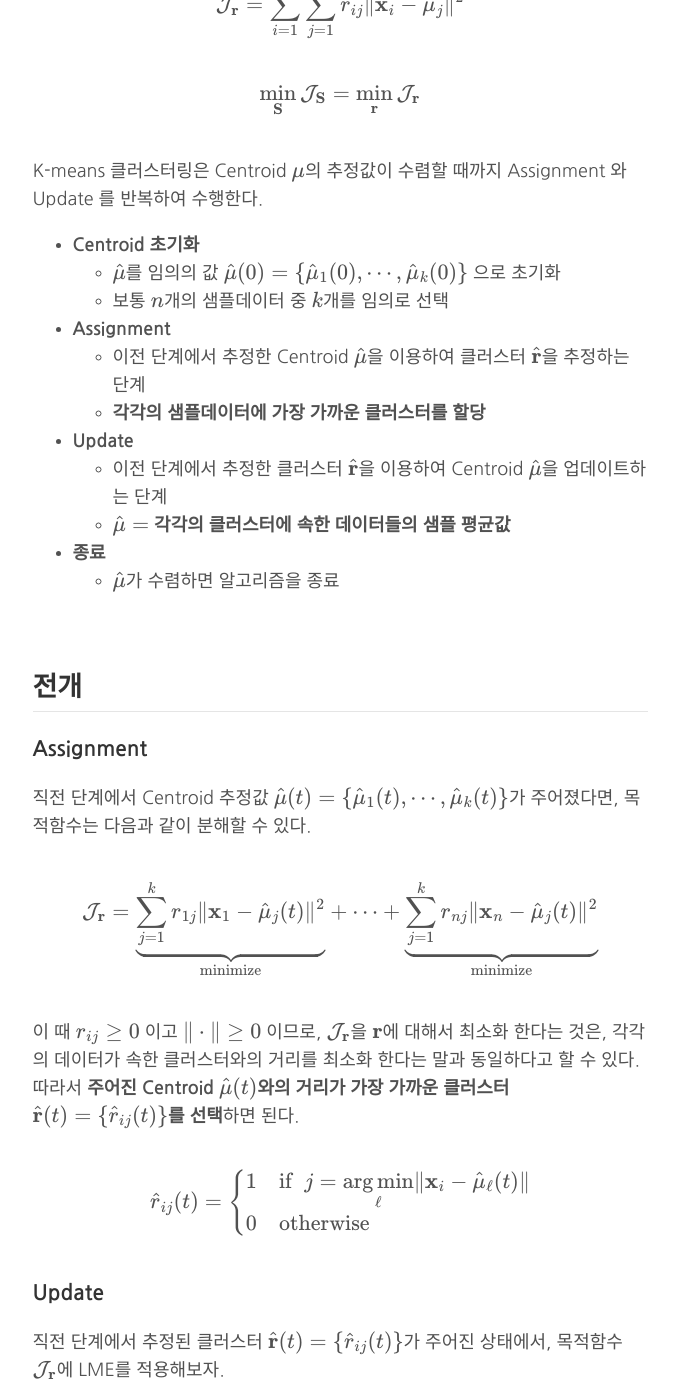
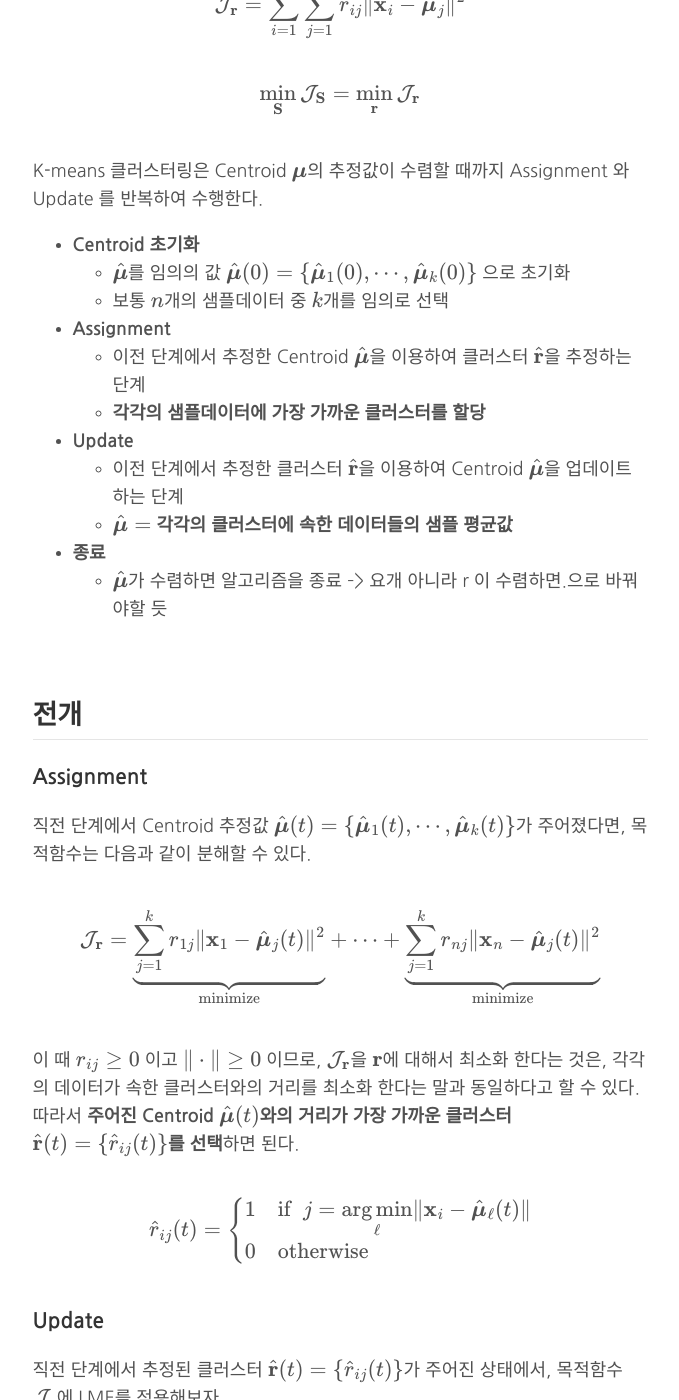
Before and after one commit to gem763/gem763.github.io, a Jekyll site: the page built from K-means-clustering.md, in a window 1280 px wide and 1400 px high, scrolled down 1899 px. Shown: the whole window, without its empty margins (300-979 px from the left). Built offline with Jekyll 4.4.1, drawn with Linux system fonts in a browser that asks for light colours; our own code applies the rules of GitHub Pages for plain Markdown files; formulas are drawn with MathJax 3; some of the changed text lies outside the part shown.

Commit message:
Uploaded by https://stackedit.io/

```diff
--- a/K-means-clustering.md
+++ b/K-means-clustering.md
@@ -5,30 +5,31 @@
 
 ## 개요
 
-<span><script type="math/tex">n</script></span>개의 입력데이터 <span><script type="math/tex">\mathbf{X} = (\mathbf{x}_1 \cdots \mathbf{x}_n)</script></span>를 <span><script type="math/tex">k</script></span> (<span><script type="math/tex">< n</script></span>)개의 클러스터 <span><script type="math/tex">\mathbf{S} = \{ S_1, \cdots, S_k \}</script></span>에 배정하려고 한다. 이때 클러스터의 갯수 <span><script type="math/tex">k</script></span>는 미리 정해져 있다고 가정한다.
+<span><script type="math/tex">n</script></span>개의 입력데이터 <span><script type="math/tex">\mathbf{X} = (\mathbf{x}_1 \cdots \mathbf{x}_n)</script></span>를 <span><script type="math/tex">k</script></span> (<span><script type="math/tex">\le n</script></span>)개의 클러스터 <span><script type="math/tex">\mathbf{S} = \{ S_1, \cdots, S_k \}</script></span>에 배정하려고 한다. 이때 클러스터의 갯수 <span><script type="math/tex">k</script></span>는 미리 정해져 있다고 가정한다.
 
 이 문제를 모델링 해보자. 우선 임의의 클러스터 <span><script type="math/tex">\mathbf{S}</script></span>에 대해서, 클러스터 <span><script type="math/tex">j</script></span>의 왜곡도(Distortion) <span><script type="math/tex">\mathcal{D}_j</script></span>를 다음과 같이 정의하고,
 
 <div class="math"><script type="math/tex; mode=display">
-\mathcal{D}_j \equiv \sum_{\mathbf{x} \in S_j} \Vert \mathbf{x} - \mathbf{\mu}_j \Vert^2
+\mathcal{D}_j \equiv \sum_{\mathbf{x} \in S_j} \Vert \mathbf{x} - \boldsymbol{\mu}_j \Vert^2
 </script></div>
 
 목적함수(Objective function) <span><script type="math/tex">\mathcal{J}_\mathbf{S}</script></span>를 이 왜곡도들의 합으로 설정하자.
 
 <div class="math"><script type="math/tex; mode=display">
-\mathcal{J}_\mathbf{S} = \sum_{j=1}^k \mathcal{D}_j = \sum^k_{j=1} \sum_{\mathbf{x} \in S_j} \Vert \mathbf{x} - \mathbf{\mu}_j \Vert^2
+\mathcal{J}_\mathbf{S} = \sum_{j=1}^k \mathcal{D}_j = \sum^k_{j=1} \sum_{\mathbf{x} \in S_j} \Vert \mathbf{x} - \boldsymbol{\mu}_j \Vert^2
 </script></div>
 
 
-여기서 <span><script type="math/tex">\mathbf{\mu} = \{ \mathbf{\mu}_1, \cdots, \mathbf{\mu}_k \}</script></span>는 각 클러스터의 **Centroid**(중심점)을 의미한다. 즉 왜곡도는 각 클러스터에 속한 데이터들이 해당 Centroid로부터 얼마나 떨어져 있는지를 나타내는 지표이다.
+여기서 <span><script type="math/tex">\boldsymbol{\mu} = \{ \boldsymbol{\mu}_1, \cdots, \boldsymbol{\mu}_k \}</script></span>는 각 클러스터의 **Centroid**(중심점)을 의미한다. 즉 왜곡도는 각 클러스터에 속한 데이터들이 해당 Centroid로부터 얼마나 떨어져 있는지를 나타내는 지표이다.
 
 
 **K-means clustering**은 총 왜곡도를 최소화하는 클러스터 <span><script type="math/tex">\mathbf{S}</script></span>를 찾는 최적화 알고리즘이다. 즉,
+
 <div class="math"><script type="math/tex; mode=display">
-\hat{\mathbf{S}} = \underset{\mathbf{S}}{\arg \min} ~\mathcal{J}_\mathbf{S} = \underset{\mathbf{S}}{\arg \min} \sum^k_{j=1} \sum_{\mathbf{x} \in S_j} \Vert \mathbf{x} - \mathbf{\mu}_j \Vert^2
+\hat{\mathbf{S}} = \underset{\mathbf{S}}{\arg \min} ~\mathcal{J}_\mathbf{S} = \underset{\mathbf{S}}{\arg \min} \sum^k_{j=1} \sum_{\mathbf{x} \in S_j} \Vert \mathbf{x} - \boldsymbol{\mu}_j \Vert^2
 </script></div>
 
-이 문제는 대수적으로 명쾌하게 풀리지 않는다. 위의 목적함수를 최소화하는 클러스터 <span><script type="math/tex">\mathbf{S}</script></span>를 추정하기 위해서는 우선 Centroid <span><script type="math/tex">\mathbf{\mu}</script></span>에 대한 정보를 알고 있어야 하는데, 이 값들은 클러스터 <span><script type="math/tex">\mathbf{S}</script></span>가 정해져 있어야 알 수 있는 값들이기 때문이다. 따라서 K-means clustering은 수치적인 접근방법을 쓴다. 반복적인(iterative) 절차를 통해 <span><script type="math/tex">\mathbf{S}</script></span>와 <span><script type="math/tex">\mathbf{\mu}</script></span>를 번갈아가며 추정하는 과정에서 최적 클러스터 <span><script type="math/tex">\hat{\mathbf{S}}</script></span>로 수렴해 나간다.
+이 문제는 대수적으로 명쾌하게 풀리지 않는다. 위의 목적함수를 최소화하는 클러스터 <span><script type="math/tex">\mathbf{S}</script></span>를 추정하기 위해서는 우선 Centroid <span><script type="math/tex">\boldsymbol{\mu}</script></span>에 대한 정보를 알고 있어야 하는데, 이 값들은 클러스터 <span><script type="math/tex">\mathbf{S}</script></span>가 정해져 있어야 알 수 있는 값들이기 때문이다. 따라서 K-means clustering은 수치적인 접근방법을 쓴다. 반복적인(iterative) 절차를 통해 <span><script type="math/tex">\mathbf{S}</script></span>와 <span><script type="math/tex">\boldsymbol{\mu}</script></span>를 번갈아가며 추정하는 과정에서 최적 클러스터 <span><script type="math/tex">\hat{\mathbf{S}}</script></span>로 수렴해 나간다.
 
 
 <br/>
@@ -38,11 +39,11 @@
 K-means clustering 문제의 수치적인 접근을 위해, 위에서 정의된 왜곡도 <span><script type="math/tex">\mathcal{D}_j</script></span>를 다음과 같이 풀어쓴다.
 
 <div class="math"><script type="math/tex; mode=display">
-\mathcal{D}_j = \sum_{\mathbf{x} \in S_j} \Vert \mathbf{x} - \boldsymbol{\mu}_j \Vert^2 = \sum^n_{i=1} r_{ij} \Vert \mathbf{x}_i - \mathbf{\mu}_j \Vert^2
+\mathcal{D}_j = \sum_{\mathbf{x} \in S_j} \Vert \mathbf{x} - \boldsymbol{\mu}_j \Vert^2 = \sum^n_{i=1} r_{ij} \Vert \mathbf{x}_i - \boldsymbol{\mu}_j \Vert^2
 </script></div>
 
 
-여기서 <span><script type="math/tex">\mathbf{r} = \{ r_{ij} \}</script></span>는 각 데이터가 어떤 클러스터에 속해있는 지를 나타내주는 이산변수(Discrete variable) <span><script type="math/tex">r_{ij}</script></span>들의 집합으로서, 다음과 같이 정의된다.
+여기서 <span><script type="math/tex">\mathbf{r} = \{ r_{ij} \}</script></span>는 각 데이터가 어떤 클러스터에 속해있는 지를 나타내주는 이산변수(Discrete variable) <span><script type="math/tex">r_{ij}</script></span>들의 집합이며, 다음과 같이 정의된다.
 
 <div class="math"><script type="math/tex; mode=display">
 r_{ij} \equiv
@@ -55,29 +56,29 @@
 앞으로 <span><script type="math/tex">\mathbf{r}</script></span>을 클러스터라고 부를 것이다. 이제 알고리즘의 목적함수는 다음과 같이 <span><script type="math/tex">\mathcal{J}_\mathbf{r}</script></span>로 변경되며, 원래의 클러스터링 문제는 결국 최적의 클러스터 <span><script type="math/tex">\mathbf{r}</script></span>을 찾는 문제로 귀결된다.
 
 <div class="math"><script type="math/tex; mode=display">
-\mathcal{J}_\mathbf{r} = \sum^n_{i=1} \sum^k_{j=1} r_{ij} \Vert \mathbf{x}_i - \mathbf{\mu}_j \Vert^2
+\mathcal{J}_\mathbf{r} = \sum^n_{i=1} \sum^k_{j=1} r_{ij} \Vert \mathbf{x}_i - \boldsymbol{\mu}_j \Vert^2
 </script></div>
 
 <div class="math"><script type="math/tex; mode=display">
 \min_{\mathbf{S}} \mathcal{J}_\mathbf{S} = \min_{\mathbf{r}} \mathcal{J}_\mathbf{r}
 </script></div>
 
-K-means 클러스터링은 Centroid <span><script type="math/tex">\mathbf{\mu}</script></span>의 추정값이 수렴할 때까지 Assignment 와 Update 를 반복하여 수행한다.
+K-means 클러스터링은 Centroid <span><script type="math/tex">\boldsymbol{\mu}</script></span>의 추정값이 수렴할 때까지 Assignment 와 Update 를 반복하여 수행한다.
 
 * **Centroid 초기화**
-    * <span><script type="math/tex">\hat{\mathbf{\mu}}</script></span>를 임의의 값 <span><script type="math/tex">\hat{\mathbf{\mu}}(0) = \{ \hat{\mathbf{\mu}}_1(0), \cdots, \hat{\mathbf{\mu}}_k(0) \}</script></span> 으로 초기화
+    * <span><script type="math/tex">\hat{\boldsymbol{\mu}}</script></span>를 임의의 값 <span><script type="math/tex">\hat{\boldsymbol{\mu}}(0) = \{ \hat{\boldsymbol{\mu}}_1(0), \cdots, \hat{\boldsymbol{\mu}}_k(0) \}</script></span> 으로 초기화
     * 보통 <span><script type="math/tex">n</script></span>개의 샘플데이터 중 <span><script type="math/tex">k</script></span>개를 임의로 선택
 
 * **Assignment**
-    * 이전 단계에서 추정한 Centroid <span><script type="math/tex">\hat{\mathbf{\mu}}</script></span>을 이용하여 클러스터 <span><script type="math/tex">\hat{\mathbf{r}}</script></span>을 추정하는 단계
+    * 이전 단계에서 추정한 Centroid <span><script type="math/tex">\hat{\boldsymbol{\mu}}</script></span>을 이용하여 클러스터 <span><script type="math/tex">\hat{\mathbf{r}}</script></span>을 추정하는 단계
     * **각각의 샘플데이터에 가장 가까운 클러스터를 할당**
 
 * **Update**
-    * 이전 단계에서 추정한 클러스터 <span><script type="math/tex">\hat{\mathbf{r}}</script></span>을 이용하여 Centroid <span><script type="math/tex">\hat{\mathbf{\mu}}</script></span>을 업데이트하는 단계
-    * **<span><script type="math/tex">\hat{\mathbf{\mu}} =</script></span> 각각의 클러스터에 속한 데이터들의 샘플 평균값**
+    * 이전 단계에서 추정한 클러스터 <span><script type="math/tex">\hat{\mathbf{r}}</script></span>을 이용하여 Centroid <span><script type="math/tex">\hat{\boldsymbol{\mu}}</script></span>을 업데이트하는 단계
+    * **<span><script type="math/tex">\hat{\boldsymbol{\mu}} =</script></span> 각각의 클러스터에 속한 데이터들의 샘플 평균값**
 
 * **종료**
-    * <span><script type="math/tex">\hat{\mathbf{\mu}}</script></span>가 수렴하면 알고리즘을 종료
+    * <span><script type="math/tex">\hat{\boldsymbol{\mu}}</script></span>가 수렴하면 알고리즘을 종료 --> 요개 아니라 r 이 수렴하면.으로 바꿔야할 듯
 
 
 
@@ -87,18 +88,18 @@
 
 ### Assignment
 
-직전 단계에서 Centroid 추정값 <span><script type="math/tex">\hat{\mathbf{\mu}}(t) = \{ \hat{\mathbf{\mu}}_1 (t), \cdots, \hat{\mathbf{\mu}}_k (t) \}</script></span>가 주어졌다면, 목적함수는 다음과 같이 분해할 수 있다.
+직전 단계에서 Centroid 추정값 <span><script type="math/tex">\hat{\boldsymbol{\mu}}(t) = \{ \hat{\boldsymbol{\mu}}_1 (t), \cdots, \hat{\boldsymbol{\mu}}_k (t) \}</script></span>가 주어졌다면, 목적함수는 다음과 같이 분해할 수 있다.
 
 <div class="math"><script type="math/tex; mode=display">
-\mathcal{J}_\mathbf{r} = \underbrace{\sum^k_{j=1} r_{1j} \Vert \mathbf{x}_1 -\hat{\mathbf{\mu}}_j(t) \Vert^2}_{\text{minimize}} + \cdots + \underbrace{\sum^k_{j=1} r_{nj} \Vert \mathbf{x}_n -\hat{\mathbf{\mu}}_j(t) \Vert^2}_{\text{minimize}}
+\mathcal{J}_\mathbf{r} = \underbrace{\sum^k_{j=1} r_{1j} \Vert \mathbf{x}_1 -\hat{\boldsymbol{\mu}}_j(t) \Vert^2}_{\text{minimize}} + \cdots + \underbrace{\sum^k_{j=1} r_{nj} \Vert \mathbf{x}_n -\hat{\boldsymbol{\mu}}_j(t) \Vert^2}_{\text{minimize}}
 </script></div>
 
-이 때 <span><script type="math/tex">r_{ij} \ge 0</script></span> 이고 <span><script type="math/tex">\Vert \cdot \Vert \ge 0</script></span> 이므로,  <span><script type="math/tex">\mathcal{J}_\mathbf{r}</script></span>을 <span><script type="math/tex">\mathbf{r}</script></span>에 대해서 최소화 한다는 것은, 각각의 데이터가 속한 클러스터와의 거리를 최소화 한다는 말과 동일하다고 할 수 있다. 따라서 **주어진 Centroid <span><script type="math/tex">\hat{\mathbf{\mu}}(t)</script></span>와의 거리가 가장 가까운 클러스터 <span><script type="math/tex">\hat{\mathbf{r}}(t) = \{ \hat{r}_{ij}(t) \}</script></span>를 선택**하면 된다.
+이 때 <span><script type="math/tex">r_{ij} \ge 0</script></span> 이고 <span><script type="math/tex">\Vert \cdot \Vert \ge 0</script></span> 이므로,  <span><script type="math/tex">\mathcal{J}_\mathbf{r}</script></span>을 <span><script type="math/tex">\mathbf{r}</script></span>에 대해서 최소화 한다는 것은, 각각의 데이터가 속한 클러스터와의 거리를 최소화 한다는 말과 동일하다고 할 수 있다. 따라서 **주어진 Centroid <span><script type="math/tex">\hat{\boldsymbol{\mu}}(t)</script></span>와의 거리가 가장 가까운 클러스터 <span><script type="math/tex">\hat{\mathbf{r}}(t) = \{ \hat{r}_{ij}(t) \}</script></span>를 선택**하면 된다.
 
 <div class="math"><script type="math/tex; mode=display">
 \hat{r}_{ij} (t) =
 \begin{cases}
-1 & \text{if} ~~j = \underset{\ell}{\arg \min} \Vert \mathbf{x}_i - \hat{\mathbf{\mu}}_\ell (t) \Vert \\
+1 & \text{if} ~~j = \underset{\ell}{\arg \min} \Vert \mathbf{x}_i - \hat{\boldsymbol{\mu}}_\ell (t) \Vert \\
 0 & \text{otherwise}
 \end{cases}
 </script></div>
```
